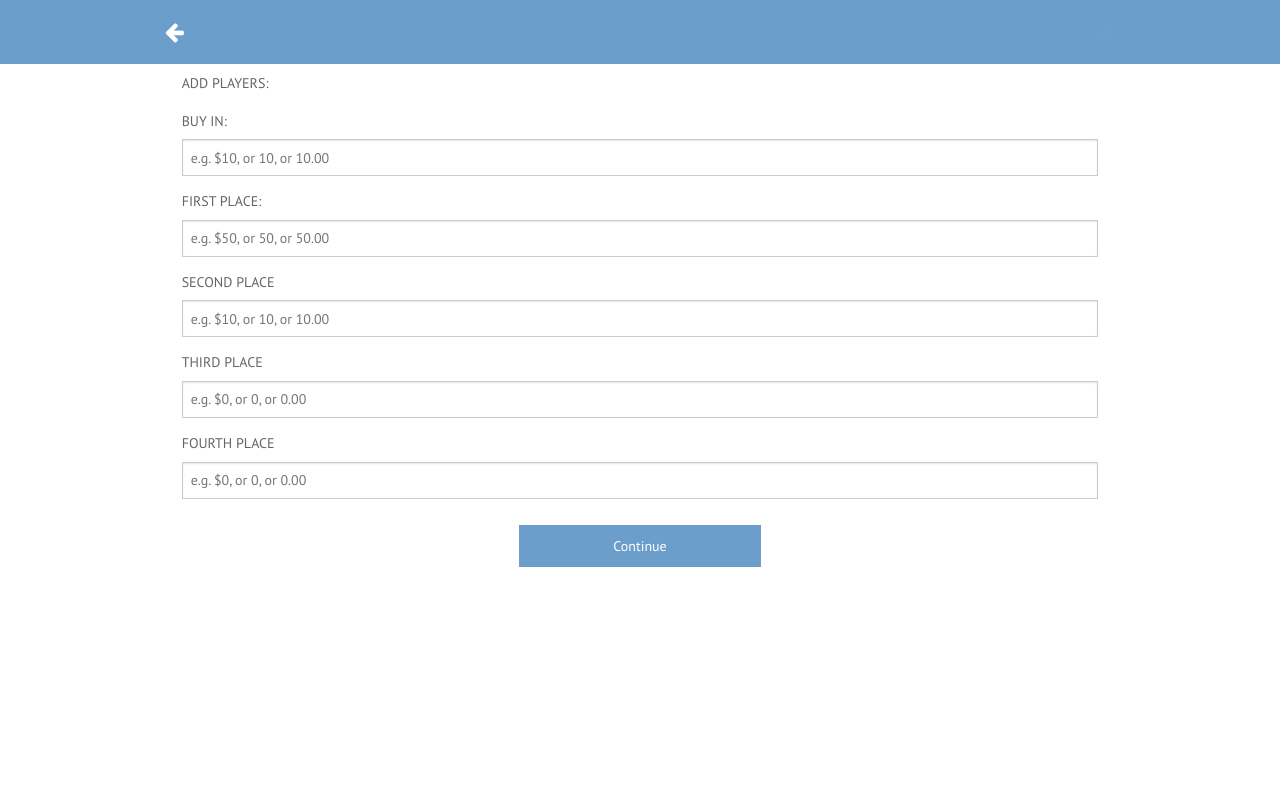
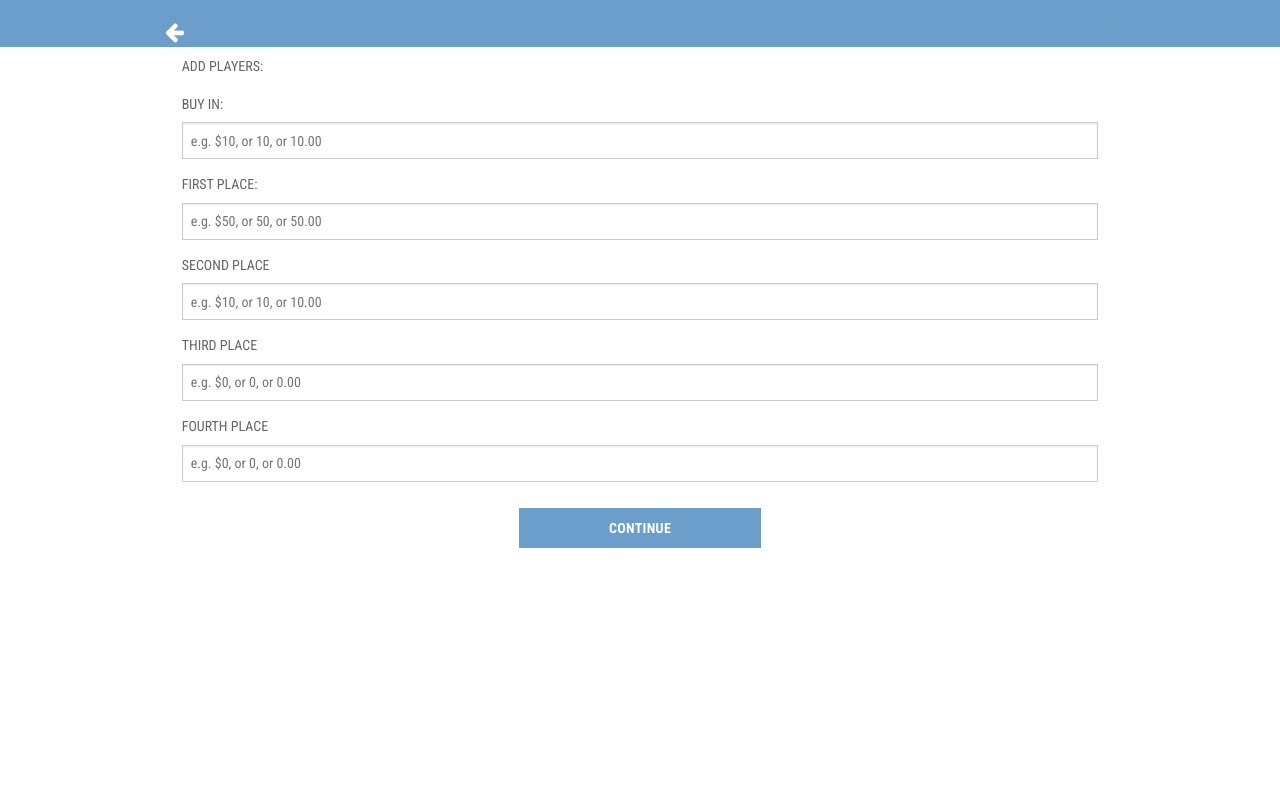
Before and after one commit to jsburgin/poker, a Django app: template ranks/templates/ranks/add-game-detail.html in a window 1280 px wide. Run offline with Django 3.2, Linux system fonts and the light colour scheme; the template is opened without the code that fills it, so the values that code supplies are empty; some libraries are stand-ins or nearby versions.

Commit message:
style updates

```diff
--- a/ranks/static/ranks/css/style.css
+++ b/ranks/static/ranks/css/style.css
@@ -1,9 +1,9 @@
-@import url(http://fonts.googleapis.com/css?family=PT+Sans:400,700);
+@import url(http://fonts.googleapis.com/css?family=Roboto+Condensed:400,700);
 
 @media only screen {
 
 body {
-	font-family: 'PT Sans', sans-serif !important;
+	font-family: 'Roboto Condensed', sans-serif !important;
 	max-width: 100%;
 	overflow-x: hidden;
 	-webkit-tap-highlight-color: rgba(0, 0, 0, 0);
@@ -16,10 +16,10 @@
 
 .header h4 {
 	color: #FFF;
-	font-family: 'PT Sans', sans-serif !important;
+	font-family: 'Roboto Condensed', sans-serif !important;
 	font-size: 16px;
 	margin: 0 auto;
-	padding: 20px 0;
+	padding: 21px 0 18px;
 	text-align: center !important;
 	font-weight: 600;
 	text-transform: uppercase;
@@ -35,9 +35,10 @@
 .player-card h1 {
 	color: #656565;
 	float: left;
-	font-family: 'PT Sans', sans-serif !important;
+	font-family: 'Roboto Condensed', sans-serif !important;
 	margin-bottom: 0;
 	padding: 2px 0;
+	font-weight: bold;
 }
 
 .player-card .player-stats {
@@ -48,7 +49,7 @@
 .player-card h2 {
 	color: #656565;
 	float: left;
-	font-family: 'PT Sans', sans-serif !important;
+	font-family: 'Roboto Condensed', sans-serif !important;
 	font-size: 20px;
 	margin-bottom: 0;
 	text-transform: uppercase;
@@ -57,8 +58,8 @@
 .player-stats p {
 	clear: both;
 	color: #656565;
-	font-family: 'PT Sans', sans-serif !important;
-	font-size: 12px;
+	font-family: 'Roboto Condensed', sans-serif !important;
+	font-size: 13px;
 	margin: 0;
 	text-transform: uppercase;
 }
@@ -69,12 +70,15 @@
 	color: #FFF;
 	cursor: pointer;
 	display: block;
-	font-family: 'PT Sans', sans-serif !important;
+	font-family: 'Roboto Condensed', sans-serif !important;
 	font-size: 14px;
 	margin: 0 auto 10px;
 	padding: 12px 0;
 	text-align: center;
 	width: 80%;
+	text-transform: uppercase;
+	font-weight: bold;
+	letter-spacing: .02rem;
 }
 
 .rank-button:hover {
@@ -87,7 +91,7 @@
 
 .add-player h6 {
 	color: #656565;
-	font-family: 'PT Sans', sans-serif !important;
+	font-family: 'Roboto Condensed', sans-serif !important;
 	font-size: 14px;
 	text-transform: uppercase;
 }
@@ -121,7 +125,7 @@
 }
 
 .regular-header h6 {
-	font-family: 'PT Sans', sans-serif !important;
+	font-family: 'Roboto Condensed', sans-serif !important;
 	font-size: 14px;
 	color: #656565;
 	margin-top: 10px;
@@ -142,7 +146,7 @@
 
 .refresh i.fa, .refresh-left i.fa, .refresh-blank i.fa {
 	color: #fff !important;
-	padding: 21px 10px;
+	padding: 21px 10px 0;
 	font-size: 22px;
 }
 
@@ -154,8 +158,8 @@
 	margin-top: 5px;
 }
 
-h1.player1 {
-
+h2.player-name {
+	font-weight: bold;
 }
 
 }
--- a/ranks/templates/ranks/index.html
+++ b/ranks/templates/ranks/index.html
@@ -36,12 +36,13 @@
 		<div class="row">
 			{% for player in players %}
 			<div class="small-11 columns small-centered player-card">
-				<h1 class="player{{ player.rank }}">#{{ player.rank }}</h1>
+				<h1 class="player-rank">#{{ player.rank }}</h1>
 				<div class="player-stats">
-					<h2>{{ player.first_name }} {{ player.get_last_initial }}.</h2>
+					<h2 class='player-name'>{{ player.first_name }} {{ player.last_name }}.</h2>
 					<p>Score: {{ player.score }}</p>
 					<p>Career Earnings: {{ player.get_earnings }}</p>
 					<p>Total Wins: {{ player.first_places }}</p>
+					<p>2nd: {{ player.second_places }} | 3rd: {{ player.third_places }} | 4th: {{ player.fourth_places }}</p>
 					<p>Total Games Played: {{ player.total_games_played }}</p>
 					<p>Win Percentage: {{ player.get_win_percentage }}%</p>
 				</div>
```
